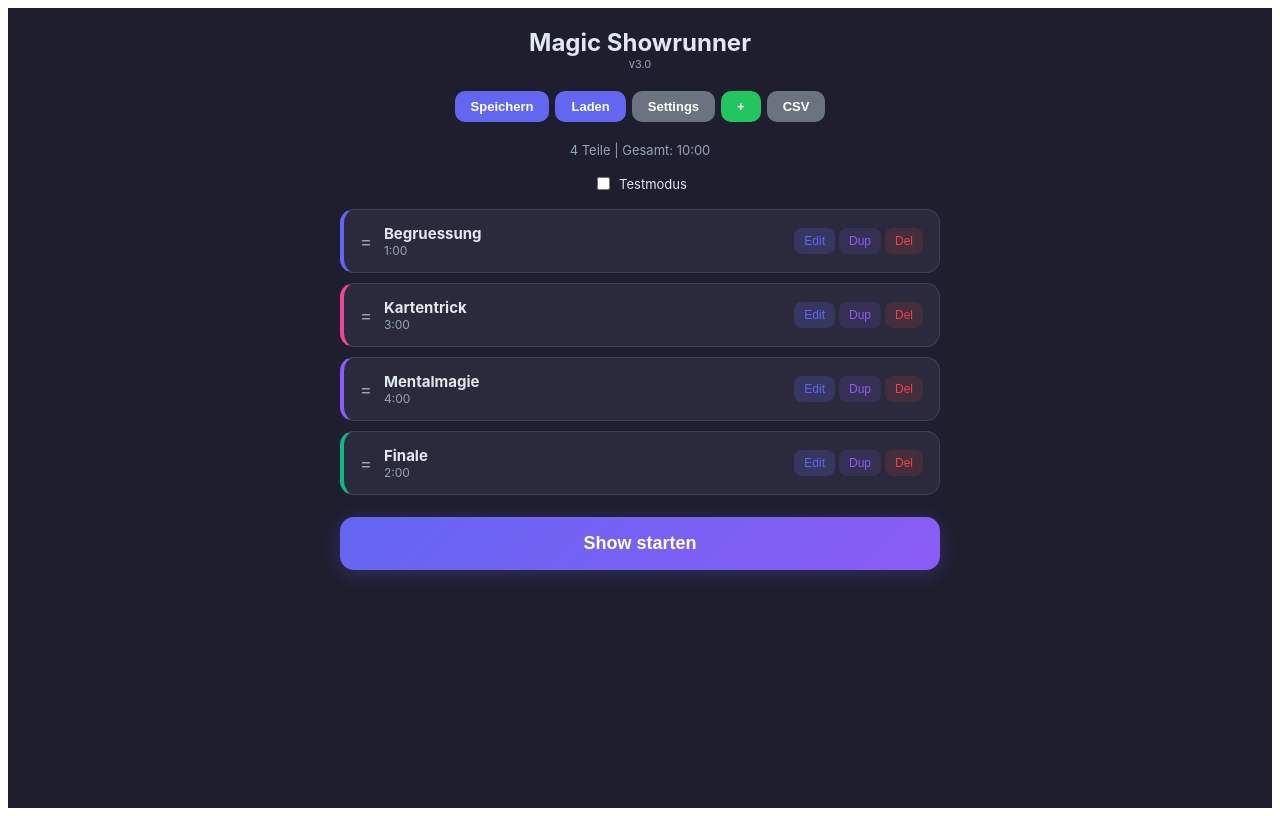
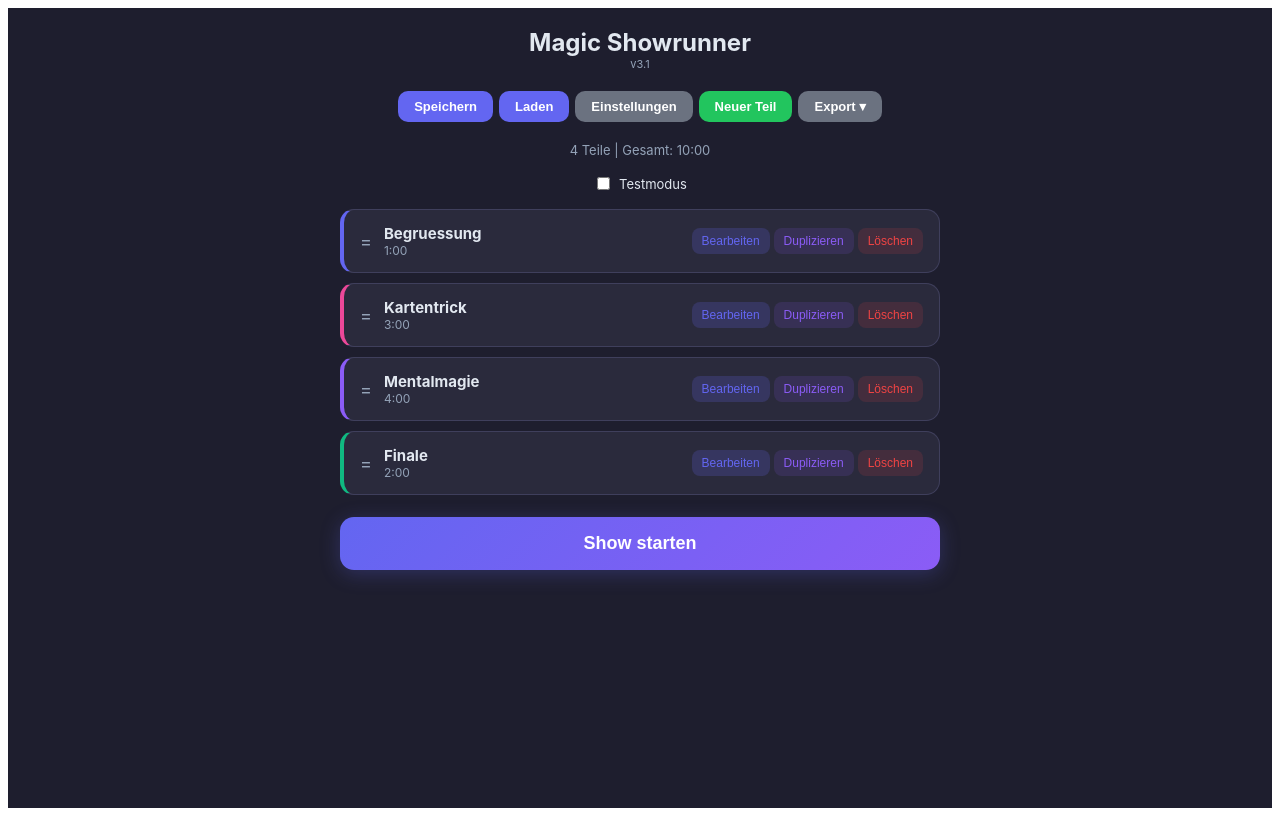
Before and after one commit to TheLomma/magicshowrunnernew, a React (Create React App) app: page / in a window 1280 px wide. Built offline with nearby package versions, Linux system fonts and the light colour scheme.

Commit message:
Update App.js
Version 3.1

```diff
--- a/src/App.js
+++ b/src/App.js
@@ -4,8 +4,8 @@ var uid = function() { return Math.random().toString(36).slice(2, 9); };
 var fmt = function(s) { var m = Math.floor(s / 60); var sec = s % 60; return m + ":" + String(sec).padStart(2, "0"); };
 
 var T = {
-  de: { title: "Magic Showrunner", ver: "v3.0", save: "Speichern", load: "Laden", newPart: "Neuer Teil", start: "Show starten", test: "Testmodus", parts: "Teile", total: "Gesamt", settings: "Einstellungen", planTheme: "Planungs-Theme", perfTheme: "Perform-Theme", beeps: "Signaltoene", vibration: "Vibration", volume: "Lautstaerke", testTone: "Testton", testDur: "Testdauer/Teil", titleL: "Titel", durL: "Dauer (Sek)", introL: "Intro-Ansage", preAnnL: "Vorankuendigung (Sek)", preAnnTxt: "Vorankuendigungs-Text", notesL: "Notizen", colorL: "Farbe", saveBtn: "Speichern", cancel: "Abbrechen", showName: "Show-Name", overwrite: "Ueberschreiben", noSaved: "Keine Shows.", pause: "Pause", resume: "Weiter", prev: "Zurueck", next: "Weiter", partOf: "Teil", of: "/", dup: "Duplizieren", del: "Loeschen", edit: "Bearbeiten", sek: "Sek", csv: "CSV", fontSize: "Groesse", fontFamily: "Schriftart", ttsVoice: "Stimme", ttsRate: "Tempo", ttsPitch: "Tonhoehe", ttsPreview: "Vorschau", animations: "Animationen" },
-  en: { title: "Magic Showrunner", ver: "v3.0", save: "Save", load: "Load", newPart: "New Part", start: "Start Show", test: "Test Mode", parts: "Parts", total: "Total", settings: "Settings", planTheme: "Plan Theme", perfTheme: "Perform Theme", beeps: "Beeps", vibration: "Vibration", volume: "Volume", testTone: "Test Tone", testDur: "Test dur/part", titleL: "Title", durL: "Duration (sec)", introL: "Intro (TTS)", preAnnL: "Pre-announce (sec)", preAnnTxt: "Pre-announce text", notesL: "Notes", colorL: "Color", saveBtn: "Save", cancel: "Cancel", showName: "Show Name", overwrite: "Overwrite", noSaved: "No saved shows.", pause: "Pause", resume: "Resume", prev: "Back", next: "Next", partOf: "Part", of: "/", dup: "Duplicate", del: "Delete", edit: "Edit", sek: "sec", csv: "CSV", fontSize: "Size", fontFamily: "Font family", ttsVoice: "Voice", ttsRate: "Speed", ttsPitch: "Pitch", ttsPreview: "Preview", animations: "Animations" }
+  de: { title: "Magic Showrunner", ver: "v3.1", save: "Speichern", load: "Laden", newPart: "Neuer Teil", start: "Show starten", test: "Testmodus", parts: "Teile", total: "Gesamt", settings: "Einstellungen", planTheme: "Planungs-Theme", perfTheme: "Perform-Theme", beeps: "Signaltöne", vibration: "Vibration", volume: "Lautstaerke", testTone: "Testton", testDur: "Testdauer/Teil", titleL: "Titel", durL: "Dauer (Sek)", introL: "Intro-Ansage", preAnnL: "Vorankuendigung (Sek)", preAnnTxt: "Vorankuendigungs-Text", notesL: "Notizen", colorL: "Farbe", saveBtn: "Speichern", cancel: "Abbrechen", showName: "Show-Name", overwrite: "Ueberschreiben", noSaved: "Keine Shows.", pause: "Pause", resume: "Weiter", prev: "Zurueck", next: "Weiter", partOf: "Teil", of: "/", dup: "Duplizieren", del: "Löschen", edit: "Bearbeiten", sek: "Sek", csv: "CSV", fontSize: "Größe", fontFamily: "Schriftart", ttsVoice: "Stimme", ttsRate: "Tempo", ttsPitch: "Tonhöhe", ttsPreview: "Vorschau", animations: "Animationen", notes: "Notizen", stop: "Stop" },
+  en: { title: "Magic Showrunner", ver: "v3.1", save: "Save", load: "Load", newPart: "New Part", start: "Start Show", test: "Test Mode", parts: "Parts", total: "Total", settings: "Settings", planTheme: "Plan Theme", perfTheme: "Perform Theme", beeps: "Beeps", vibration: "Vibration", volume: "Volume", testTone: "Test Tone", testDur: "Test dur/part", titleL: "Title", durL: "Duration (sec)", introL: "Intro (TTS)", preAnnL: "Pre-announce (sec)", preAnnTxt: "Pre-announce text", notesL: "Notes", colorL: "Color", saveBtn: "Save", cancel: "Cancel", showName: "Show Name", overwrite: "Overwrite", noSaved: "No saved shows.", pause: "Pause", resume: "Resume", prev: "Back", next: "Next", partOf: "Part", of: "/", dup: "Duplicate", del: "Delete", edit: "Edit", sek: "sec", csv: "CSV", fontSize: "Size", fontFamily: "Font family", ttsVoice: "Voice", ttsRate: "Speed", ttsPitch: "Pitch", ttsPreview: "Preview", animations: "Animations", notes: "Notes", stop: "Stop" }
 };
 
 var TH = {
@@ -150,7 +150,7 @@ function LoadModal(props) {
           React.createElement("div", { style: { fontWeight: 600, fontSize: 14 } }, s.name),
           React.createElement("div", { style: { fontSize: 11, color: th.sub } }, s.parts.length + " " + t.parts)
         ),
-        React.createElement("button", { onClick: function() { onLoad(s.parts); onClose(); }, style: { padding: "6px 14px", borderRadius: 8, border: "none", background: th.acc, color: "#fff", cursor: "pointer", fontWeight: 600 } }, "Load")
+        React.createElement("button", { onClick: function() { onLoad(s.parts); onClose(); }, style: { padding: "6px 14px", borderRadius: 8, border: "none", background: th.acc, color: "#fff", cursor: "pointer", fontWeight: 600 } }, t.load)
       );
     })
   );
@@ -169,7 +169,13 @@ function SettingsModal(props) {
   var is = { width: "100%", padding: 8, borderRadius: 8, border: "1px solid " + th.brd, background: th.inp, color: th.text, marginBottom: 8, boxSizing: "border-box" };
   if (!open) return null;
   var tabs = ["design", "audio", "voice", "font", "lang"];
-  var icons = { design: "Design", audio: "Audio", voice: "Voice", font: "Font", lang: "Lang" };
+  var icons = {
+    design: cfg.lang === "de" ? "Design" : "Design",
+    audio: cfg.lang === "de" ? "Audio" : "Audio",
+    voice: cfg.lang === "de" ? "Stimme" : "Voice",
+    font: cfg.lang === "de" ? "Schrift" : "Font",
+    lang: cfg.lang === "de" ? "Sprache" : "Language"
+  };
   var upCfg = function(k, v) { setCfg(function(c) { return Object.assign({}, c, (function() { var o = {}; o[k] = v; return o; })()); }); };
 
   var content = null;
@@ -196,10 +202,7 @@ function SettingsModal(props) {
       React.createElement("label", { style: { fontSize: 12, color: th.sub } }, t.volume),
       React.createElement("input", { type: "range", min: 0, max: 1, step: 0.1, value: cfg.volume, onChange: function(e) { upCfg("volume", +e.target.value); }, style: { width: "100%", marginBottom: 8 } }),
       React.createElement("button", { onClick: function() { doBeep(cfg.volume); }, style: { padding: "8px 16px", borderRadius: 8, border: "none", background: th.acc, color: "#fff", cursor: "pointer" } }, t.testTone),
-      React.createElement("div", { style: { marginTop: 12 } },
-        React.createElement("label", { style: { fontSize: 12, color: th.sub } }, t.testDur + " (" + t.sek + ")"),
-        React.createElement("input", { type: "number", min: 3, max: 30, value: cfg.testDur, onChange: function(e) { upCfg("testDur", +e.target.value); }, style: is })
-      )
+
     );
   } else if (tab === "voice") {
     content = React.createElement("div", null,
@@ -314,8 +317,8 @@ function PerformMode(props) {
       React.createElement("button", { onClick: function() { if (idx > 0) setIdx(function(i) { return i - 1; }); else setElapsed(0); }, style: Object.assign({}, bs, { background: "#6b7280" }) }, t.prev),
       React.createElement("button", { onClick: function() { setPaused(function(p) { return !p; }); }, style: Object.assign({}, bs, { background: paused ? "#22c55e" : "#eab308" }) }, paused ? t.resume : t.pause),
       React.createElement("button", { onClick: function() { if (idx < parts.length - 1) setIdx(function(i) { return i + 1; }); }, style: Object.assign({}, bs, { background: "#6b7280" }) }, t.next),
-      React.createElement("button", { onClick: function() { setShowNotes(function(p) { return !p; }); }, style: Object.assign({}, bs, { background: "#8b5cf6" }) }, "Notes"),
-      React.createElement("button", { onClick: onExit, style: Object.assign({}, bs, { background: "#ef4444" }) }, "Stop")
+      React.createElement("button", { onClick: function() { setShowNotes(function(p) { return !p; }); }, style: Object.assign({}, bs, { background: "#8b5cf6" }) }, t.notesL),
+      React.createElement("button", { onClick: onExit, style: Object.assign({}, bs, { background: "#ef4444" }) }, t.total === t.total ? "Stop" : "Stop")
     ),
     React.createElement("div", { style: { marginTop: 20, fontSize: 12, opacity: 0.6 } }, t.total + ": " + fmt(totalElapsed) + " / " + fmt(totalDur))
   );
@@ -332,6 +335,26 @@ function exportCSV(parts, t) {
   a.click();
 }
 
+function exportPDF(parts, t) {
+  var lines = [];
+  lines.push("MAGIC SHOWRUNNER - Export");
+  lines.push("");
+  parts.forEach(function(p, i) {
+    lines.push((i+1) + ". " + p.title + " (" + fmt(p.duration) + ")");
+    if (p.intro) lines.push("   Intro: " + p.intro);
+    if (p.notes) lines.push("   " + t.notesL + ": " + p.notes);
+    lines.push("");
+  });
+  var total = parts.reduce(function(a,p){return a+p.duration;},0);
+  lines.push("Gesamt: " + fmt(total));
+  var content = lines.join("\n");
+  var blob = new Blob([content], { type: "text/plain" });
+  var a = document.createElement("a");
+  a.href = URL.createObjectURL(blob);
+  a.download = "showrunner.txt";
+  a.click();
+}
+
 export default function App() {
   var _p = useState(DEMO); var parts = _p[0]; var setParts = _p[1];
   var _c = useState({ lang: "de", theme: "dark", perfTheme: "dark", beeps: true, vibrate: true, volume: 0.5, ttsVoice: "", ttsRate: 1, ttsPitch: 1, fontSize: 15, fontFamily: "System", animations: true, testMode: false, testDur: 5 });
@@ -344,6 +367,7 @@ export default function App() {
   var _pf = useState(false); var performing = _pf[0]; var setPerforming = _pf[1];
   var _to = useState(""); var toast = _to[0]; var setToast = _to[1];
   var _di = useState(null); var dragIdx = _di[0]; var setDragIdx = _di[1];
+  var _ex = useState(false); var exportOpen = _ex[0]; var setExportOpen = _ex[1];
 
   var t = T[cfg.lang] || T.de;
   var th = TH[cfg.theme] || TH.dark;
@@ -383,9 +407,15 @@ export default function App() {
       React.createElement("div", { style: { display: "flex", gap: 6, flexWrap: "wrap", justifyContent: "center", marginBottom: 20 } },
         React.createElement("button", { onClick: function() { setSaveOpen(true); }, style: Object.assign({}, bs, { background: th.acc }) }, t.save),
         React.createElement("button", { onClick: function() { setLoadOpen(true); }, style: Object.assign({}, bs, { background: th.acc }) }, t.load),
-        React.createElement("button", { onClick: function() { setSettOpen(true); }, style: Object.assign({}, bs, { background: "#6b7280" }) }, "Settings"),
-        React.createElement("button", { onClick: function() { setEditPart(null); setEditOpen(true); }, style: Object.assign({}, bs, { background: "#22c55e" }) }, "+"),
-        React.createElement("button", { onClick: function() { exportCSV(parts, t); }, style: Object.assign({}, bs, { background: "#6b7280" }) }, t.csv)
+        React.createElement("button", { onClick: function() { setSettOpen(true); }, style: Object.assign({}, bs, { background: "#6b7280" }) }, t.settings),
+        React.createElement("button", { onClick: function() { setEditPart(null); setEditOpen(true); }, style: Object.assign({}, bs, { background: "#22c55e" }) }, t.newPart),
+        React.createElement("div", { style: { position: "relative" } },
+          React.createElement("button", { onClick: function() { setExportOpen(function(o) { return !o; }); }, style: Object.assign({}, bs, { background: "#6b7280" }) }, "Export ▾"),
+          exportOpen ? React.createElement("div", { style: { position: "absolute", top: "110%", left: 0, background: th.card, border: "1px solid " + th.brd, borderRadius: 10, boxShadow: "0 4px 16px rgba(0,0,0,0.3)", zIndex: 200, minWidth: 130, overflow: "hidden" } },
+            React.createElement("button", { onClick: function() { exportCSV(parts, t); setExportOpen(false); }, style: { display: "block", width: "100%", padding: "10px 16px", border: "none", background: "transparent", color: th.text, cursor: "pointer", textAlign: "left", fontSize: 13 } }, "📄 CSV"),
+            React.createElement("button", { onClick: function() { exportPDF(parts, t); setExportOpen(false); }, style: { display: "block", width: "100%", padding: "10px 16px", border: "none", background: "transparent", color: th.text, cursor: "pointer", textAlign: "left", fontSize: 13 } }, "📋 PDF / TXT")
+          ) : null
+        )
       ),
       React.createElement("div", { style: { textAlign: "center", marginBottom: 16, fontSize: 13, color: th.sub } }, parts.length + " " + t.parts + " | " + t.total + ": " + fmt(totalSec)),
       React.createElement("div", { style: { display: "flex", justifyContent: "center", gap: 8, marginBottom: 16 } },
@@ -408,9 +438,9 @@ export default function App() {
             React.createElement("div", { style: { fontSize: 12, color: th.sub } }, fmt(p.duration))
           ),
           React.createElement("div", { style: { display: "flex", gap: 4 } },
-            React.createElement("button", { onClick: function() { setEditPart(p); setEditOpen(true); }, style: { padding: "6px 10px", borderRadius: 8, border: "none", background: th.acc + "33", color: th.acc, cursor: "pointer", fontSize: 12 } }, "Edit"),
-            React.createElement("button", { onClick: function() { dupPart(p); }, style: { padding: "6px 10px", borderRadius: 8, border: "none", background: "#8b5cf622", color: "#8b5cf6", cursor: "pointer", fontSize: 12 } }, "Dup"),
-            React.createElement("button", { onClick: function() { delPart(p.id); }, style: { padding: "6px 10px", borderRadius: 8, border: "none", background: "#ef444422", color: "#ef4444", cursor: "pointer", fontSize: 12 } }, "Del")
+            React.createElement("button", { onClick: function() { setEditPart(p); setEditOpen(true); }, style: { padding: "6px 10px", borderRadius: 8, border: "none", background: th.acc + "33", color: th.acc, cursor: "pointer", fontSize: 12 } }, t.edit),
+            React.createElement("button", { onClick: function() { dupPart(p); }, style: { padding: "6px 10px", borderRadius: 8, border: "none", background: "#8b5cf622", color: "#8b5cf6", cursor: "pointer", fontSize: 12 } }, t.dup),
+            React.createElement("button", { onClick: function() { delPart(p.id); }, style: { padding: "6px 10px", borderRadius: 8, border: "none", background: "#ef444422", color: "#ef4444", cursor: "pointer", fontSize: 12 } }, t.del)
           )
         );
       }),
```
